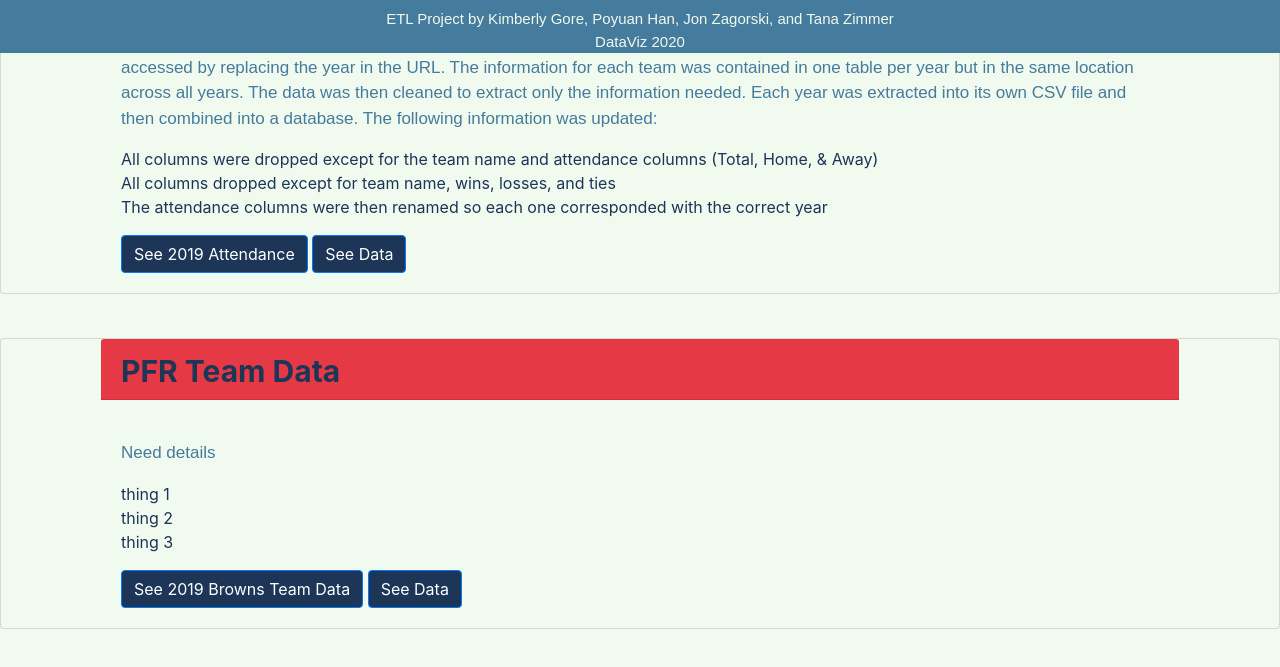
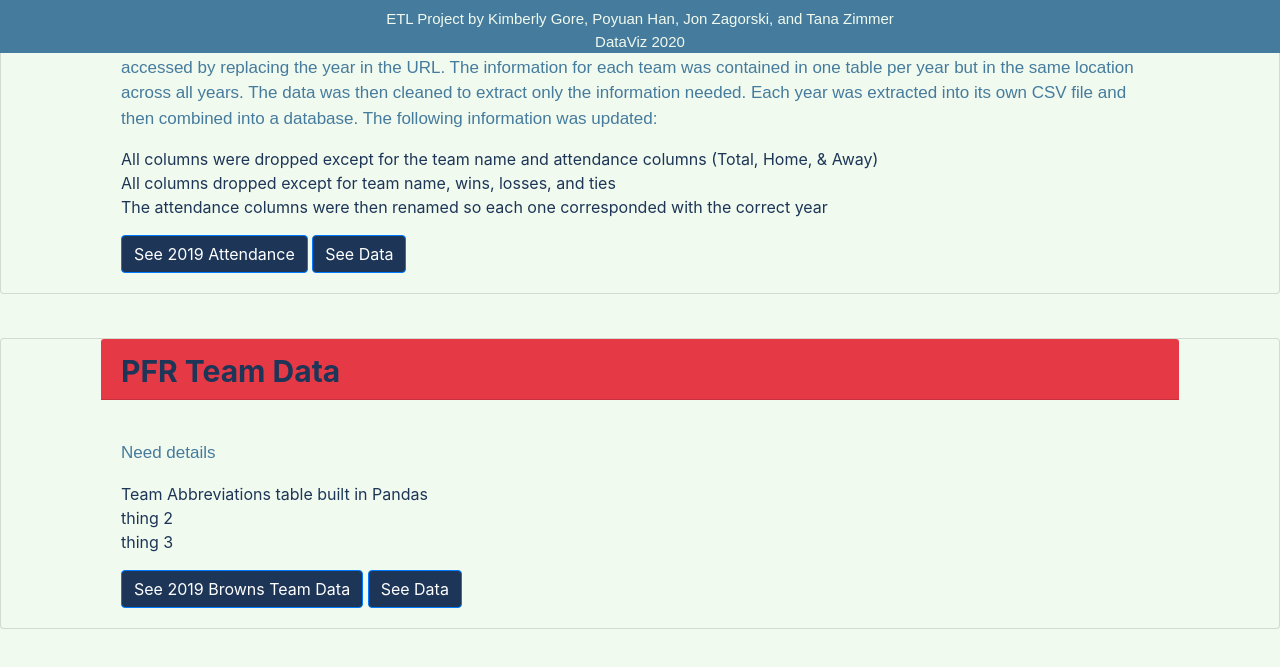
Before and after one commit to JonZagorski/etl-project, a plain HTML site: page data.html in a window 1280 px wide. Shown: the part 747-1414 px from the top of the page. Drawn offline with nearby package versions, Linux system fonts and the light colour scheme; files that its build step writes are made by us from their sources.

```diff
--- a/data.html
+++ b/data.html
@@ -104,7 +104,7 @@
     <div class="card-body">
         <p class="card-text">Need details</p>
         <ul class="card-list">
-          <li>thing 1</li>
+          <li>Team Abbreviations table built in Pandas</li>
           <li>thing 2</li>
           <li>thing 3</li>
         </ul>
```
Also changed, not shown: 2 other files.
